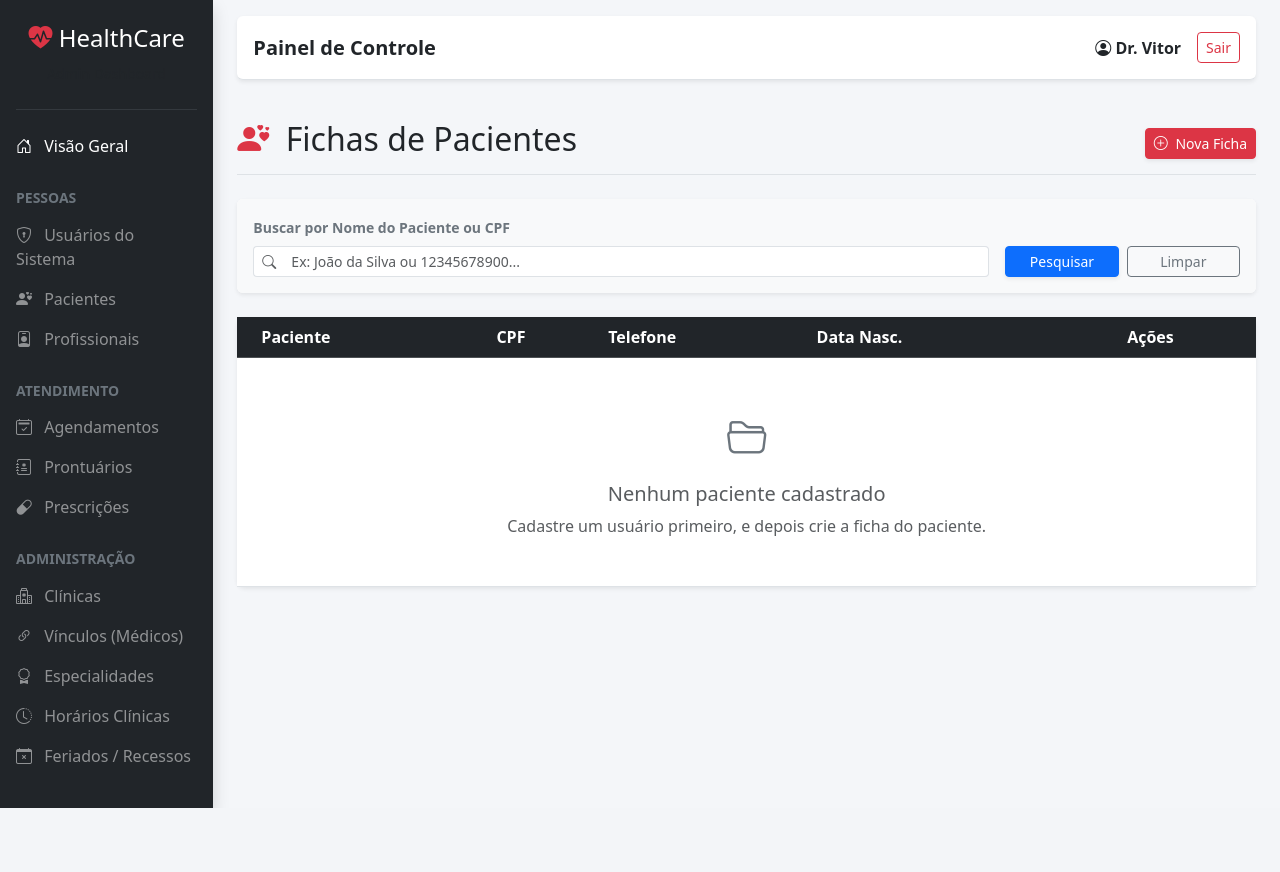
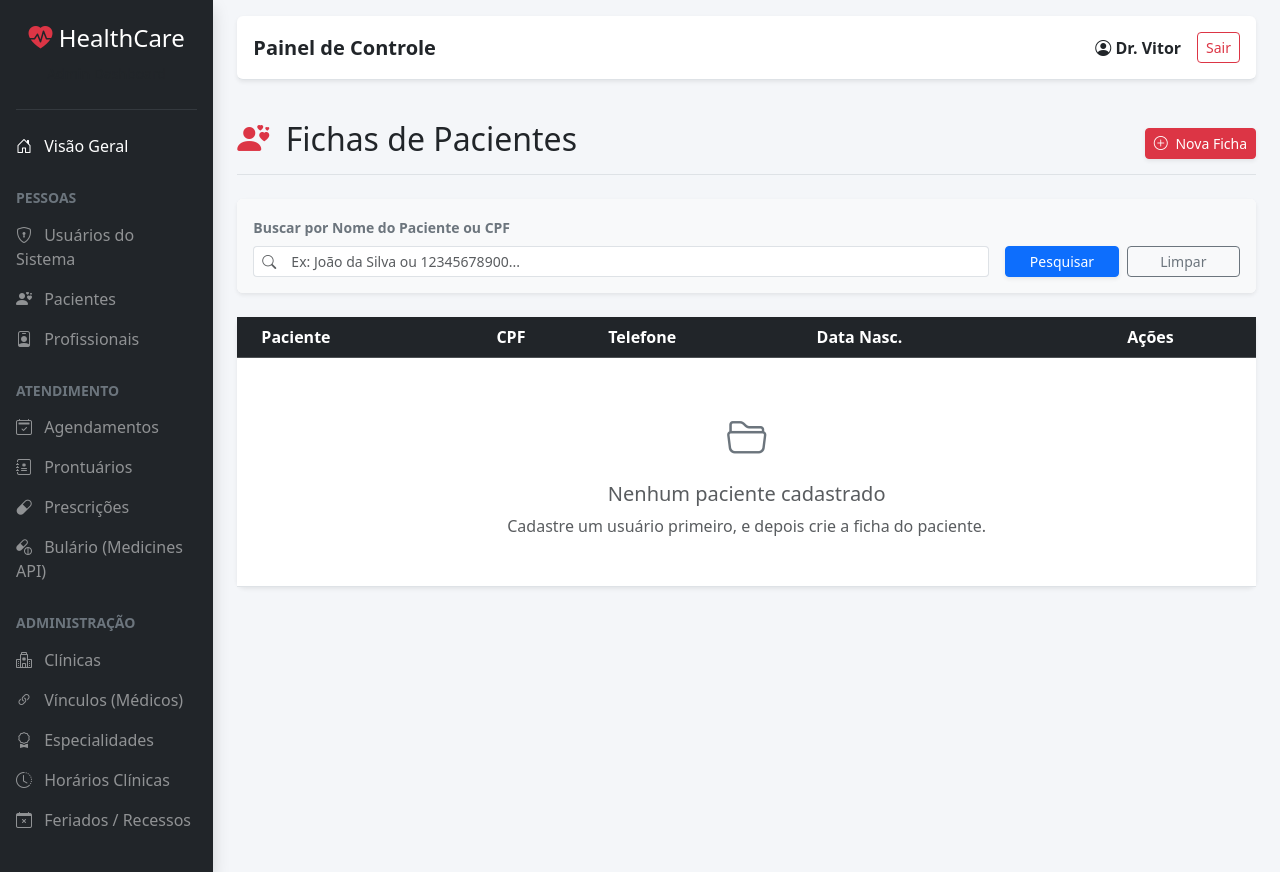
Before and after one commit to VitorCar/clinics_api, a Django app: page /patients/list/ in a window 1280 px wide. Before the commit the page ends 808 px from the top, so only its background shows below. Run offline with Django 5.2, Linux system fonts and the light colour scheme.

Commit message:
feat(medicines): add Medicines API integration to settings, sidebar, and URLs

```diff
--- a/app/settings.py
+++ b/app/settings.py
@@ -52,6 +52,7 @@ INSTALLED_APPS = [
     'clinics',
     'scheduling',
     'consultations',
+    'medicines_api',
 ]
 
 MIDDLEWARE = [
--- a/app/templates/includes/sidebar.html
+++ b/app/templates/includes/sidebar.html
@@ -56,6 +56,11 @@
                     <i class="bi bi-capsule me-2"></i> Prescrições
                 </a>
             </li>
+            <li class="nav-item">
+                <a class="nav-link text-white-50" href="{% url 'medicine_external_list' %}">
+                    <i class="bi bi-capsule-pill me-2"></i> Bulário (Medicines API)
+                </a>
+            </li>
         </ul>
 
         <h6 class="sidebar-heading d-flex justify-content-between align-items-center px-3 mt-4 mb-2 text-secondary text-uppercase small fw-bold">
--- a/app/urls.py
+++ b/app/urls.py
@@ -28,6 +28,7 @@ urlpatterns = [
     path('', include('clinics.urls')),
     path('', include('consultations.urls')),
     path('', include('scheduling.urls')),
+    path('', include('medicines_api.urls')),
 
     path('api/v1/', include('swagger.urls')),
 ]
```
